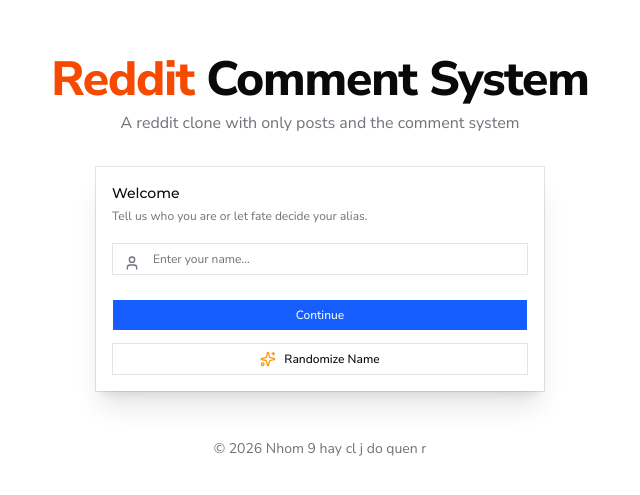
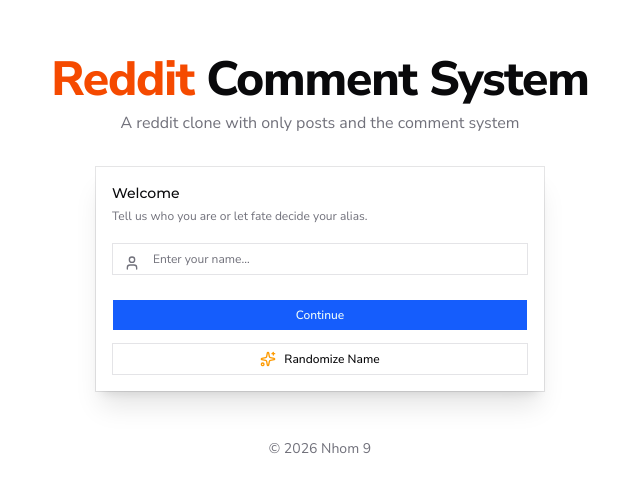
Before and after one commit to thaiminh2022/reddit-comment-system, a Next.js app: page / in a window 1280 px wide. Shown: the part 143-638 px from the top of the page, without its empty margins (320-960 px from the left). Built offline with nearby package versions, Linux system fonts and the light colour scheme.

Commit message:
footer hot fix

```diff
--- a/app/page.tsx
+++ b/app/page.tsx
@@ -106,7 +106,7 @@
       </Card>
 
       <footer className="mt-12 text-sm text-muted-foreground">
-        © 2026 Nhom 9 hay cl j do quen r
+        © 2026 Nhom 9
       </footer>
     </div>
   );
```
